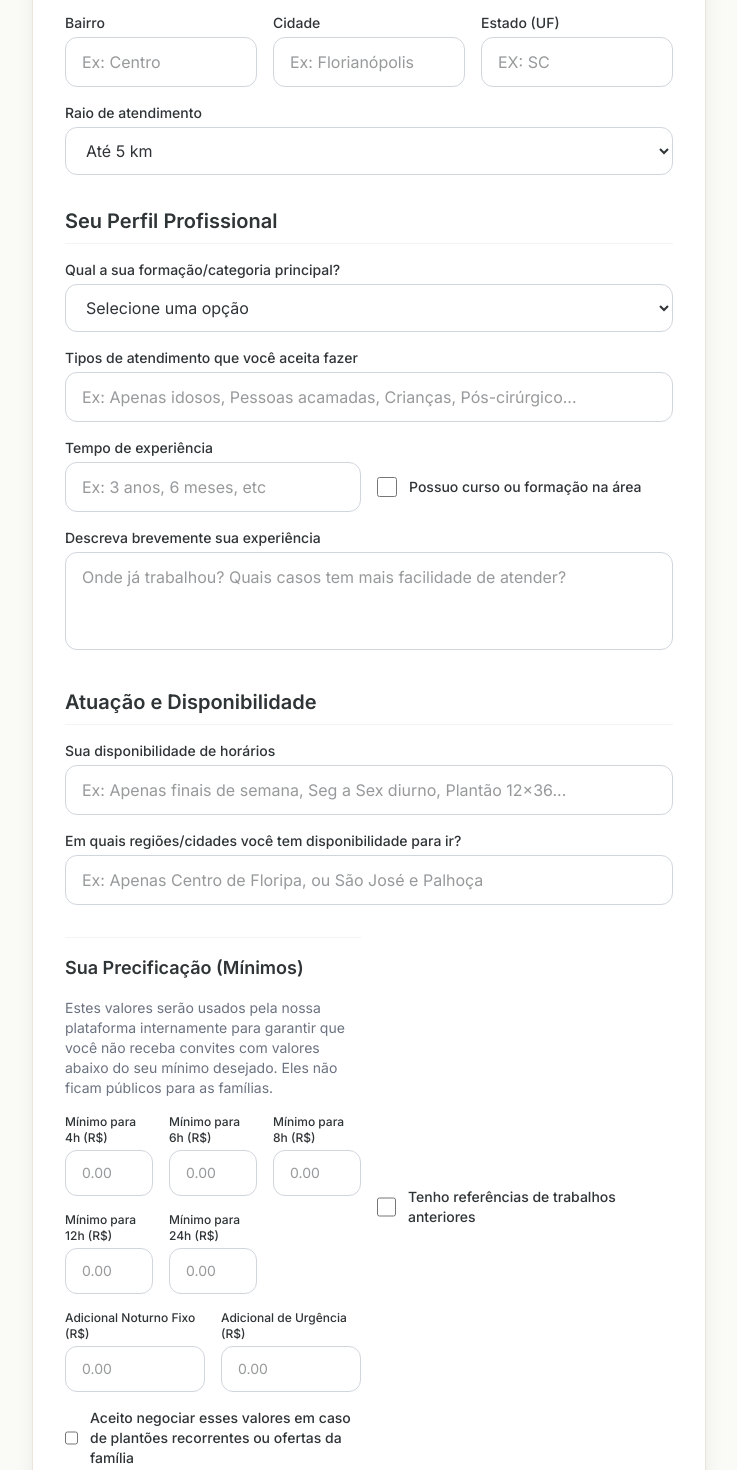
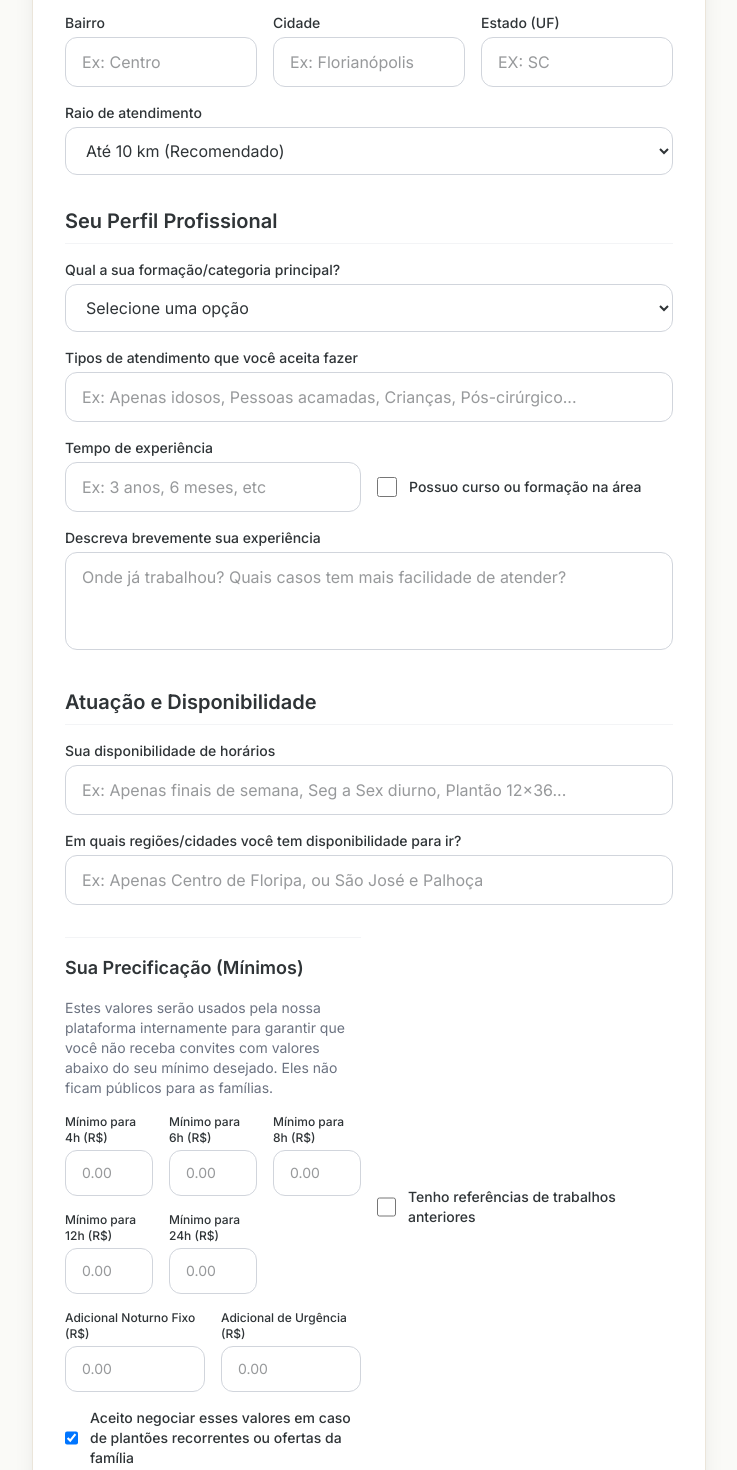
Before and after one commit to Luciano-Ventura/Zelare, a Next.js app: page /cadastro-profissional in a window 1280 px wide. Shown: the part 740-2210 px from the top of the page, without its empty margins (271-1008 px from the left). Built offline with nearby package versions, Linux system fonts and the light colour scheme; no server answers.

Commit message:
fix: resolve react-hook-form typescript mismatch by removing Zod defaults from profissionalSchema

```diff
--- a/src/app/cadastro-profissional/page.tsx
+++ b/src/app/cadastro-profissional/page.tsx
@@ -26,6 +26,8 @@ function CadastroProfissionalForm() {
     defaultValues: {
       possui_formacao: false,
       possui_referencias: false,
+      raio_atendimento_km: 10,
+      aceita_negociacao: true,
     }
   });
 
--- a/src/lib/schemas.ts
+++ b/src/lib/schemas.ts
@@ -53,7 +53,7 @@ export const profissionalSchema = z.object({
   cidade: z.string().min(2, "A cidade é obrigatória."),
   estado: z.string().length(2, "Informe a sigla do Estado (Ex: SP)."),
   bairro: z.string().min(2, "O bairro é obrigatório."),
-  raio_atendimento_km: z.number().int().min(5).max(50).default(10),
+  raio_atendimento_km: z.number().int().min(5).max(50),
   categoria_profissional: z.string().min(2, "Informe sua categoria."),
   tipos_atendimento: z.string().min(2, "Informe os tipos de atendimento que aceita."),
   tempo_experiencia: z.string().min(1, "Informe o tempo de experiência."),
@@ -69,7 +69,7 @@ export const profissionalSchema = z.object({
   valor_minimo_24h: z.number().optional(),
   adicional_noturno: z.number().optional(),
   adicional_urgencia: z.number().optional(),
-  aceita_negociacao: z.boolean().default(true),
+  aceita_negociacao: z.boolean().optional(),
   possui_referencias: z.boolean().optional(),
   observacoes: z.string().optional(),
   pix_chave: z.string().optional(),
```
